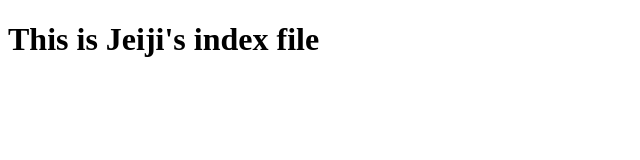
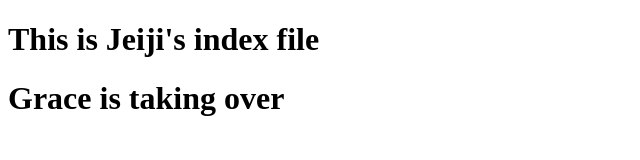
Before and after one commit to Jeiji/hello_github, a plain HTML site: page index.html in a window 1280 px wide. Shown: the whole page, without its empty margins (0-640 px from the left). Drawn offline with Linux system fonts and the light colour scheme.

Commit message:
Added one line

```diff
--- a/index.html
+++ b/index.html
@@ -6,5 +6,6 @@
   </head>
   <body>
     <h1>This is Jeiji's index file</h1>
+    <h1>Grace is taking over</h1>
   </body>
 </html>
```
